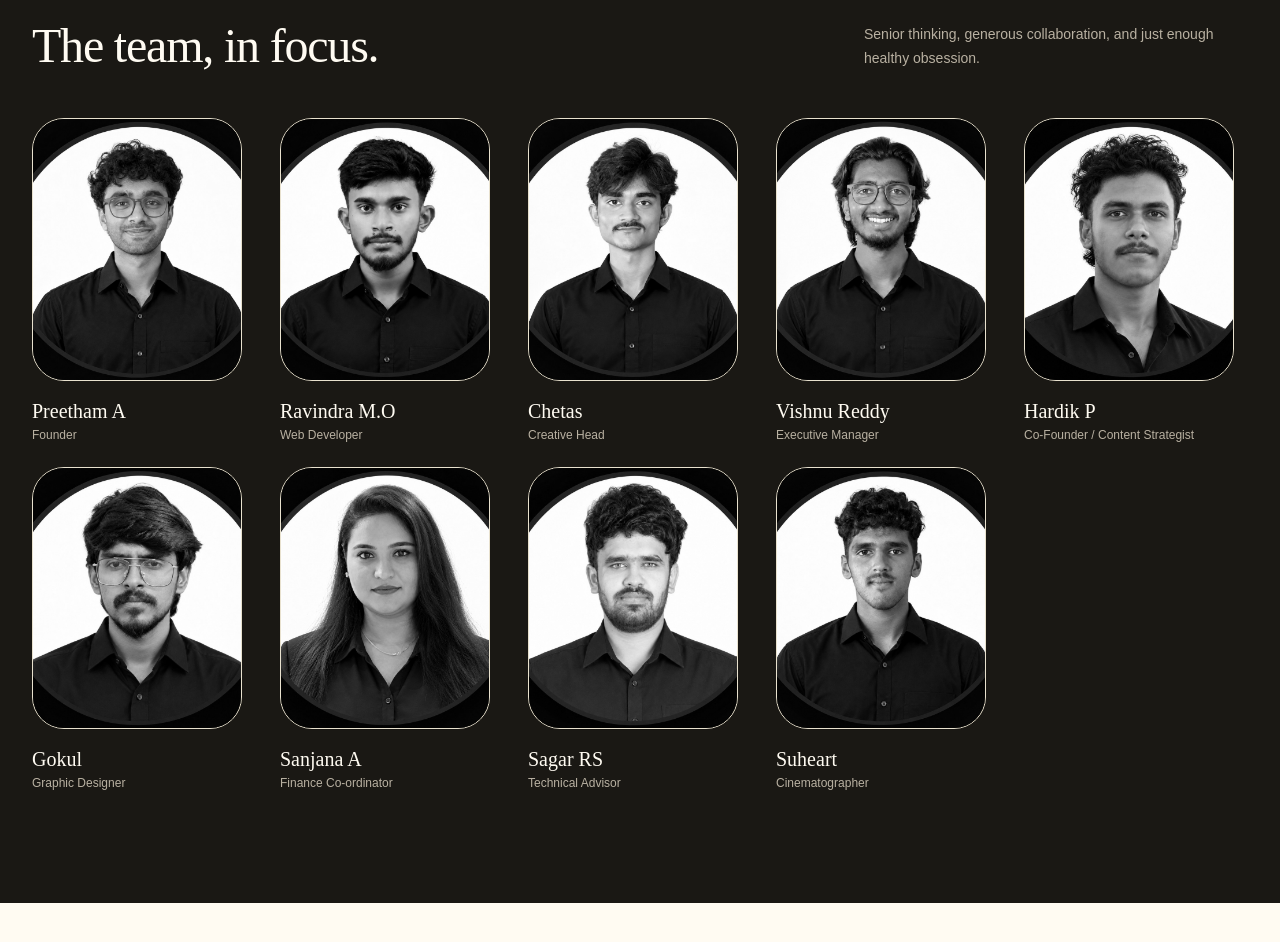
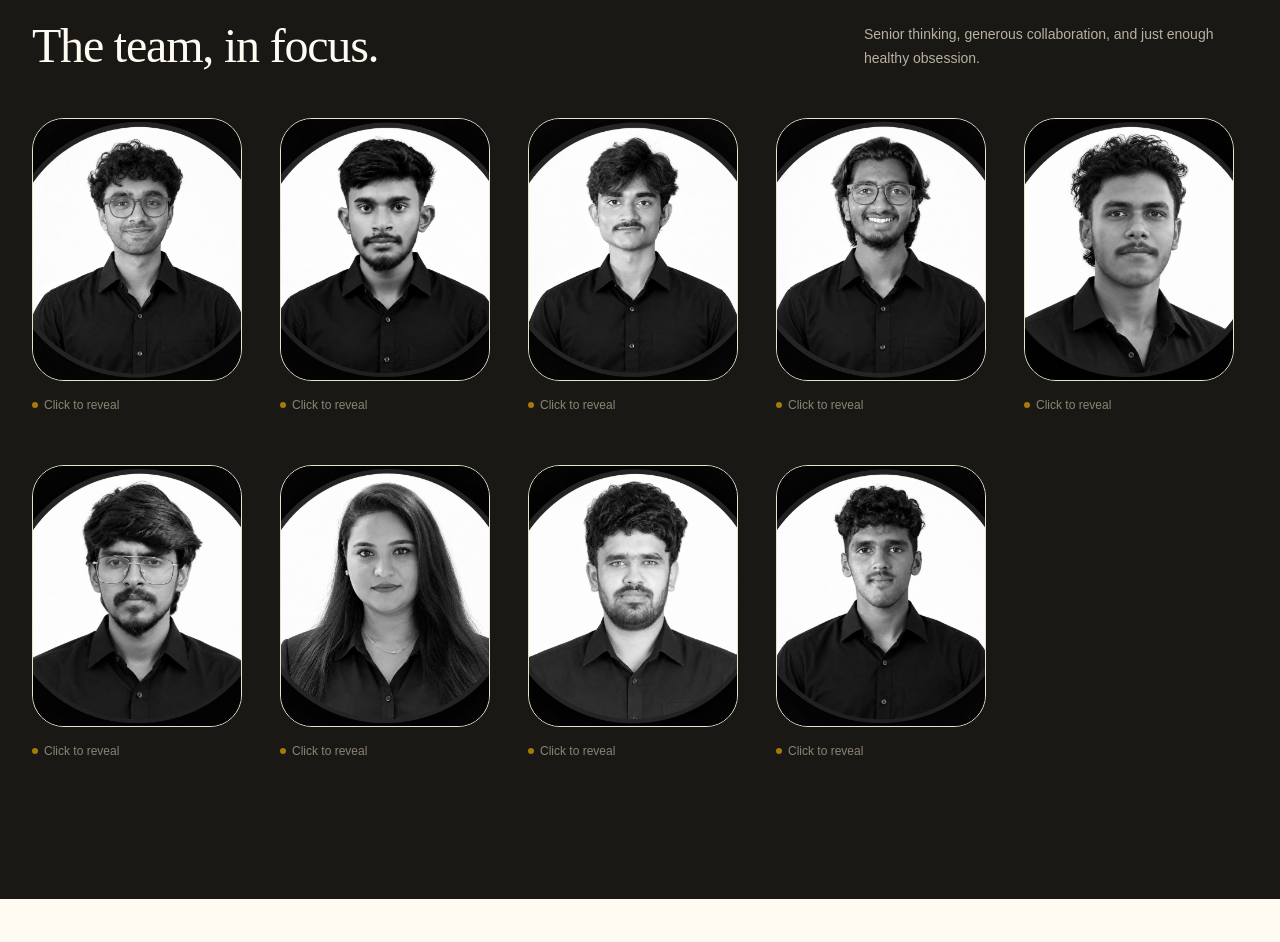
Before and after one commit to RavindraM0/lms, a React (Vite) app: page /about in a window 1280 px wide. Shown: the part 1222-2164 px from the top of the page. Built offline with nearby package versions, Linux system fonts and the light colour scheme; a web font is replaced by a local one.

Commit message:
Add click-to-reveal functionality for team member names and roles

```diff
--- a/src/pages/About.tsx
+++ b/src/pages/About.tsx
@@ -1,3 +1,4 @@
+import { useState } from "react";
 import { ArrowRight, Check } from "lucide-react";
 import { Link } from "react-router-dom";
 import { Eyebrow, PageIntro, PageShell, Testimonial } from "@/components/LuminorSite";
@@ -25,6 +26,15 @@ const team = [
 ];
 
 export default function About() {
+  const [revealedTeam, setRevealedTeam] = useState<Record<string, boolean>>({});
+
+  const toggleReveal = (name: string) => {
+    setRevealedTeam((prev) => ({
+      ...prev,
+      [name]: !prev[name],
+    }));
+  };
+
   return <PageShell><main><PageIntro eyebrow="The studio" title={<>A little more <span className="italic text-[#ffbf00]">light</span> on the way in.</>} description="Luminor is an independent social and digital studio for brands with ambition, taste, and somewhere meaningful to go next." />
     <section className="mx-auto max-w-[1320px] px-5 pb-24 lg:px-8 lg:pb-32" data-testid="about-story-section">
       <div className="grid gap-12 lg:grid-cols-[1.1fr_0.9fr] lg:items-center">
@@ -57,19 +67,48 @@ export default function About() {
           </p>
         </div>
         <div className="mt-12 grid grid-cols-2 sm:grid-cols-3 md:grid-cols-4 lg:grid-cols-5 gap-5 sm:gap-6">
-          {team.map(([name, role, image]) => (
-            <div key={name} data-testid={`team-card-${name.toLowerCase().replaceAll(" ", "-")}`}>
-              <div className="aspect-[4/5] max-w-[210px] w-full overflow-hidden rounded-2xl border border-white/10 bg-[#24211c]">
+          {team.map(([name, role, image]) => {
+            const isRevealed = !!revealedTeam[name];
+            return (
+              <div
+                key={name}
+                data-testid={`team-card-${name.toLowerCase().replaceAll(" ", "-")}`}
+                className="group cursor-pointer select-none"
+                onClick={() => toggleReveal(name)}
+              >
+                <div
+                  className={`aspect-[4/5] max-w-[210px] w-full overflow-hidden rounded-2xl border transition-all duration-300 ${
+                    isRevealed
+                      ? "border-[#ffbf00] ring-2 ring-[#ffbf00]/40 shadow-lg shadow-[#ffbf00]/10 bg-[#24211c]"
+                      : "border-white/10 bg-[#24211c] group-hover:border-white/30"
+                  }`}
+                >
                   <img
                     src={image}
                     alt={name}
-                  className="size-full object-cover grayscale transition duration-700 hover:scale-105 hover:grayscale-0"
+                    className={`size-full object-cover transition duration-700 ${
+                      isRevealed
+                        ? "grayscale-0 scale-105"
+                        : "grayscale group-hover:scale-105 group-hover:grayscale-[50%]"
+                    }`}
                   />
                 </div>
-              <h3 className="mt-4 font-serif text-lg sm:text-xl font-medium">{name}</h3>
+                <div className="mt-3 min-h-[48px] max-w-[210px]">
+                  {isRevealed ? (
+                    <div className="animate-in fade-in slide-in-from-top-1 duration-300">
+                      <h3 className="font-serif text-lg sm:text-xl font-medium text-[#ffbf00]">{name}</h3>
                       <p className="mt-0.5 text-xs text-[#b9b1a2]">{role}</p>
                     </div>
-          ))}
+                  ) : (
+                    <div className="flex items-center gap-1.5 pt-1 text-xs text-[#8c8474] group-hover:text-[#ffbf00]/80 transition-colors">
+                      <span className="inline-block size-1.5 rounded-full bg-[#ffbf00]/60 animate-pulse" />
+                      <span>Click to reveal</span>
+                    </div>
+                  )}
+                </div>
+              </div>
+            );
+          })}
         </div>
       </div>
     </section>
```
Lines whose indentation alone changed are shown as unchanged.
